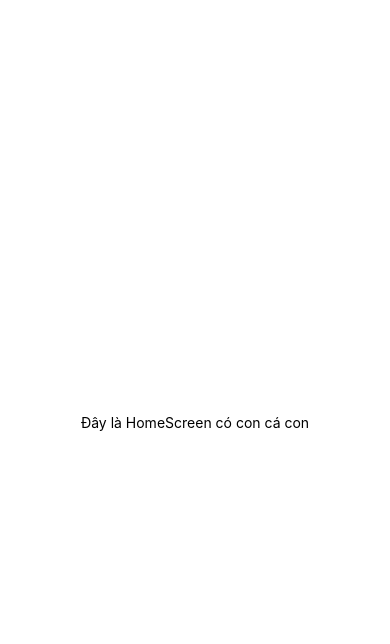
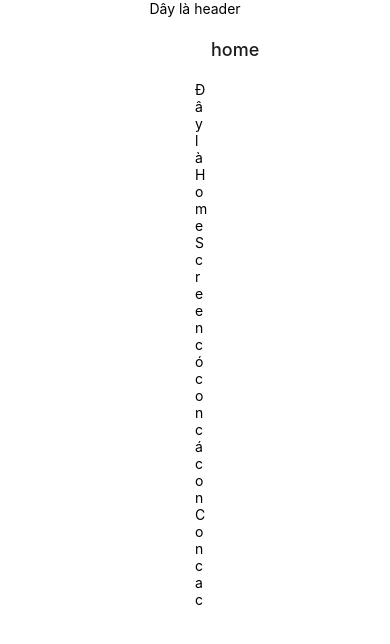
Before and after one commit to duongxuannhan2002/app-shop, a React Native app: screen / in a window 390 px wide. Shown: the top 644 px of the page. Built offline with nearby package versions, Linux system fonts and the light colour scheme.

Commit message:
Lưu các thay đổi cục bộ trong package files

```diff
--- a/components/Content/HomeScreen/index.js
+++ b/components/Content/HomeScreen/HomeScreen.js
@@ -1,10 +1,13 @@
 import { Text, View } from "react-native"
 
 export default function HomeScreen(){
+    console.log("Rendering HomeScreen");
+
     return(
         <View>
             <Text>Đây là HomeScreen
                 có con cá con
+                Con cac
             </Text>
         </View>
     )
--- a/components/Content/Router.js
+++ b/components/Content/Router.js
@@ -1,7 +1,23 @@
-import HomeScreen from "./HomeScreen";
+import HomeScreen from "./HomeScreen/HomeScreen"
+import { HOME_SCREEN, PRODUCT_SCREEN, CART_SCREEN } from "../contants/routers"
+import { NavigationContainer } from '@react-navigation/native';
+import { createNativeStackNavigator } from '@react-navigation/native-stack';
+import { View , Text} from "react-native";
 
-export default function Content(){
-    return(
-        <HomeScreen></HomeScreen>
+const Stack = createNativeStackNavigator();
+
+export default function Content() {
+    return (
+        <>
+        <View>
+            <Text>Dây là header</Text>
+        </View>
+        <NavigationContainer>
+            <Stack.Navigator initialRouteName={HOME_SCREEN}>
+                <Stack.Screen name= {HOME_SCREEN} component={HomeScreen} />
+                {/* <Stack.Screen name={PRODUCT_SCREEN} component={PRODUCT_SCREEN} /> */}
+            </Stack.Navigator>
+        </NavigationContainer>
+        </>
     )
 }
--- a/components/contants/routers.js
+++ b/components/contants/routers.js
@@ -1,8 +1,8 @@
-export const ADMIN_PATH = "/admin";
-export const ADMIN_USERS_PATH = "users";
+export const ADMIN_NAME = "/admin";
+export const ADMIN_USERS_NAME = "users";
 
-export const HOME_PATH = "/";
-export const SIGNUP_PATH = "signup";
-export const SIGNIN_PATH = "signin";
-export const HISTORY_PATH = "history";
-export const CONTACT = "/contact";
+export const HOME_SCREEN = "home";
+export const SIGNUP_NAME = "signup";
+export const SIGNIN_NAME = "signin";
+export const PRODUCT_SCREEN = "products";
+export const CART_SCREEN = "cart";
--- a/package.json
+++ b/package.json
@@ -9,10 +9,14 @@
     "web": "expo start --web"
   },
   "dependencies": {
+    "@react-navigation/native": "^6.1.18",
+    "@react-navigation/native-stack": "^6.11.0",
     "expo": "~51.0.28",
     "expo-status-bar": "~1.12.1",
     "react": "18.2.0",
     "react-native": "0.74.5",
+    "react-native-safe-area-context": "^4.10.5",
+    "react-native-screens": "^3.31.1",
     "twrnc": "^4.5.1"
   },
   "devDependencies": {
```
Also changed, not shown: 1 other file (tests, documents, lock files or other folders).
